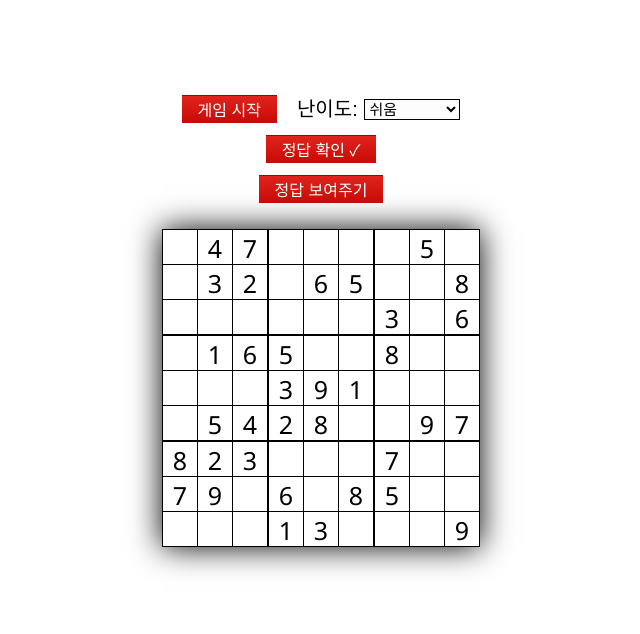
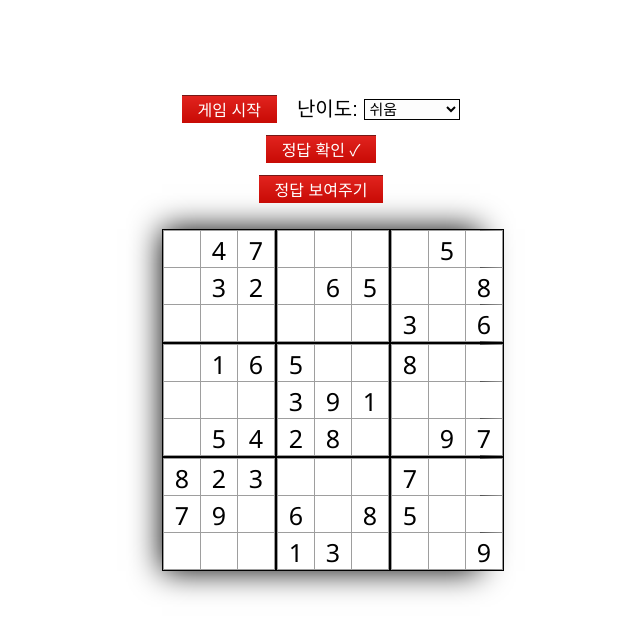
Before and after one commit to szara7678/Sudoku-master, a plain HTML site: page index.html in a window 1280 px wide. Shown: the whole page, without its empty margins (319-959 px from the left). Drawn offline with Linux system fonts and the light colour scheme; files whose address does not match are found by name.

Commit message:
블록 색 수정3

```diff
--- a/demo.css
+++ b/demo.css
@@ -115,14 +115,15 @@ a:hover
 
 td.boardCellGroupA,td.boardCellGroupB
 {
-    background-color: #000000;
+    background-color: rgba(0, 0, 0, 0.38);
+    border: 1px solid rgb(0, 0, 0);
 }
 
 td.boardCellGroupA td.boardCell
 {
     width: 32px;
     height: 32px;
-    border: 1px solid rgba(255, 255, 255, 0.33);
+    border: 2px solid rgba(255, 255, 255, 0.33);
     /*transform: scale(0.9); !* 요소를 99%로 축소 *!*/
     background-color: #ffffff;
 }
@@ -131,7 +132,7 @@ td.boardCellGroupB td.boardCell
 {
     width: 32px;
     height: 32px;
-    border: 1px solid rgba(255, 255, 255, 0.33);
+    border: 2px solid rgba(255, 255, 255, 0.33);
     /*transform: scale(0.9); !* 요소를 99%로 축소 *!*/
     background-color: #ffffff;
 }
```
